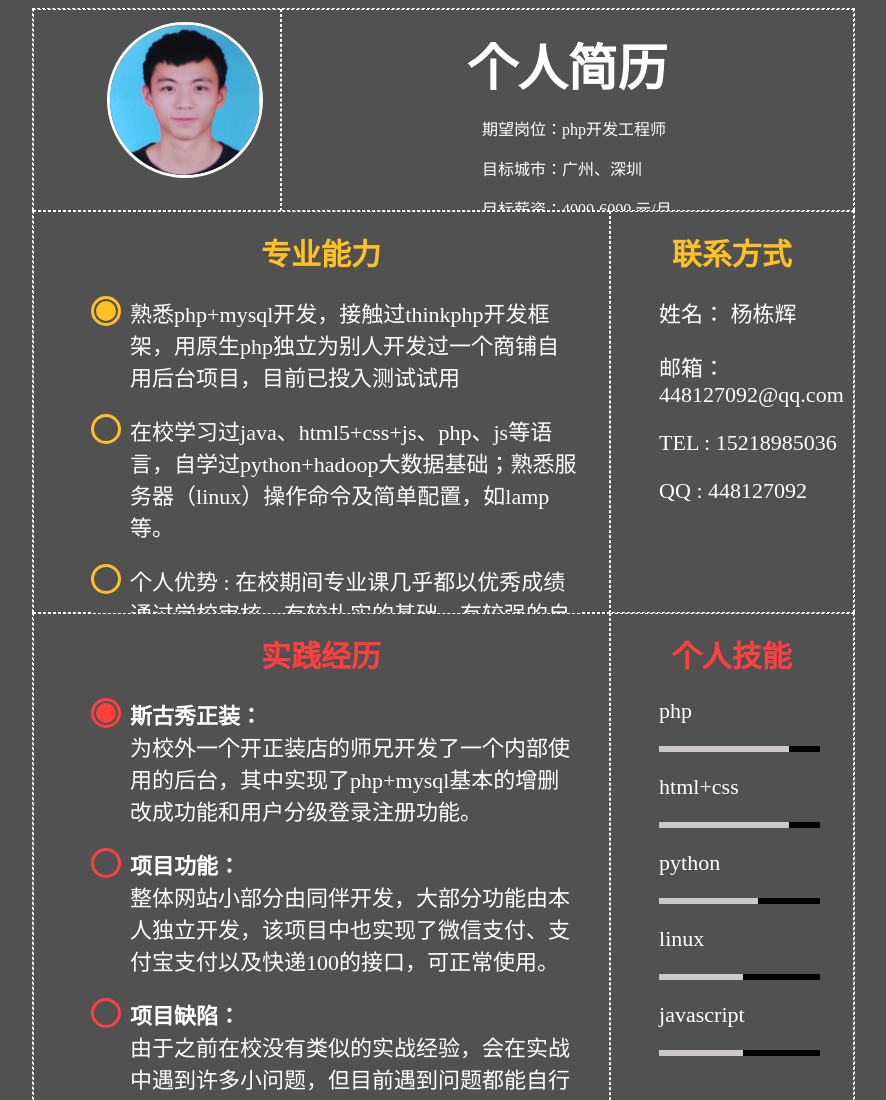
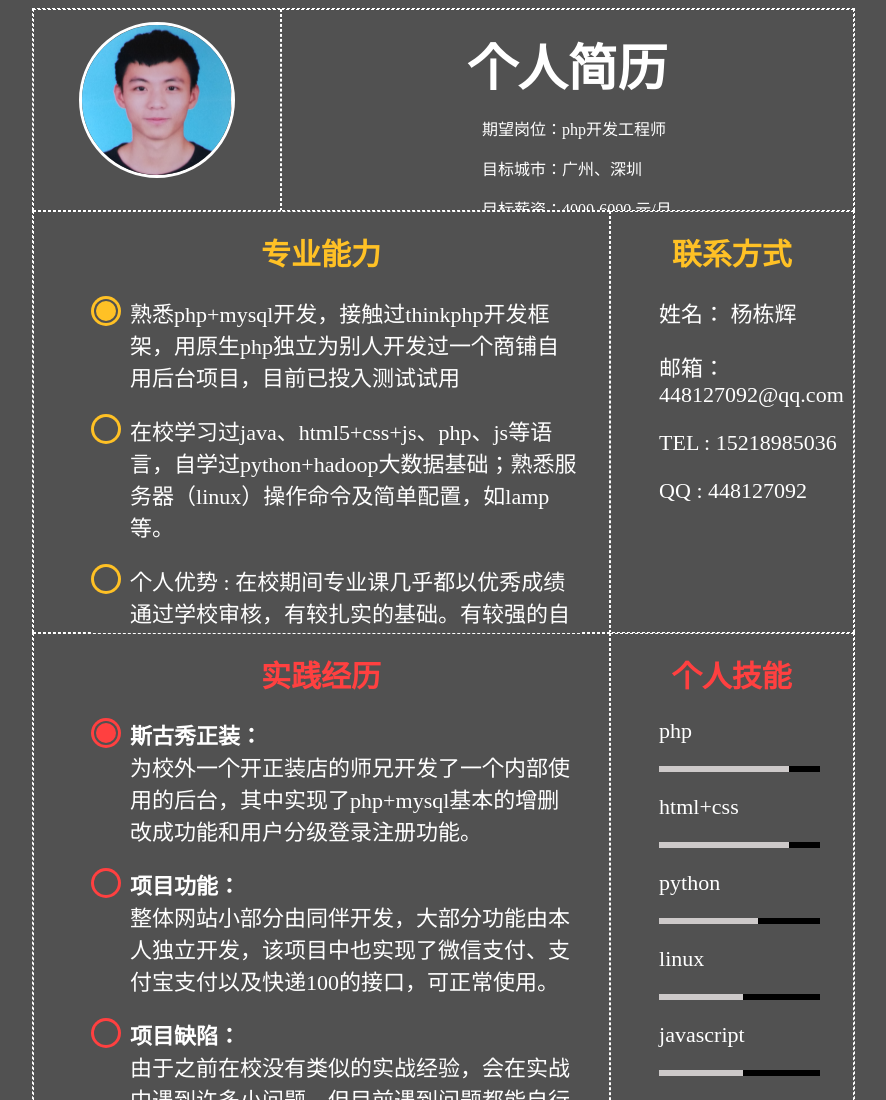
Before and after one commit to DHYang0/DHYang0.github.io, a plain HTML site: page index.html in a window 1280 px wide. Shown: the top 1100 px of the page, without its empty margins (204-1090 px from the left). Drawn offline with Linux system fonts and the light colour scheme.

Commit message:
5 commit

```diff
--- a/index.html
+++ b/index.html
@@ -139,7 +139,7 @@
 			border: 1px dashed #fff;
 		}
 		.left1 img{
-			margin-left: 30%;
+			/*margin-left: 30%;*/
 			margin-top: 5%;
 			width: 150px;
 			height: 150px;
@@ -162,12 +162,12 @@
 			border: 1px dashed #fff;
 			margin-left: 18%;
 			width: 65%;
-			height: 400px;
+			height: 420px;
 		}
 		.left2{
 			float: left;
 			width: 70%;
-			height: 400px;
+			height: 420px;
 			border: 1px dashed #fff;
 			text-align: center;
 		}
@@ -183,7 +183,7 @@
 
 		.right2{
 			overflow:hidden;/*自动填充剩余div宽度*/
-			height: 400px;
+			height: 420px;
 			border: 1px dashed #fff;
 			text-align: center;
 		}
@@ -282,7 +282,7 @@
 </head>
 <body>
 	<div class="title">
-		<div class="left1">
+		<div class="left1" align="center">
 			<img src="./1.png">
 		</div>
 		<div class="right1" align="center">
```
